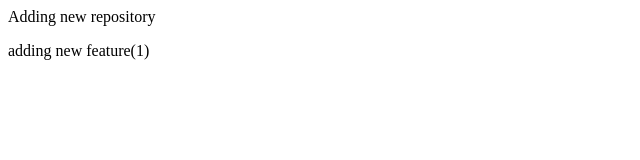
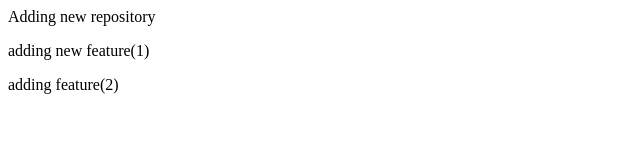
Before and after one commit to nox-lykos/LocalRepo, a plain HTML site: page index.html in a window 1280 px wide. Shown: the whole page, without its empty margins (0-640 px from the left). Drawn offline with Linux system fonts and the light colour scheme.

Commit message:
adding feature 2

```diff
--- a/index.html
+++ b/index.html
@@ -1,2 +1,3 @@
 <p>Adding new repository</p>
 <p>adding new feature(1)</p>
+<p>adding feature(2)</p>
```
